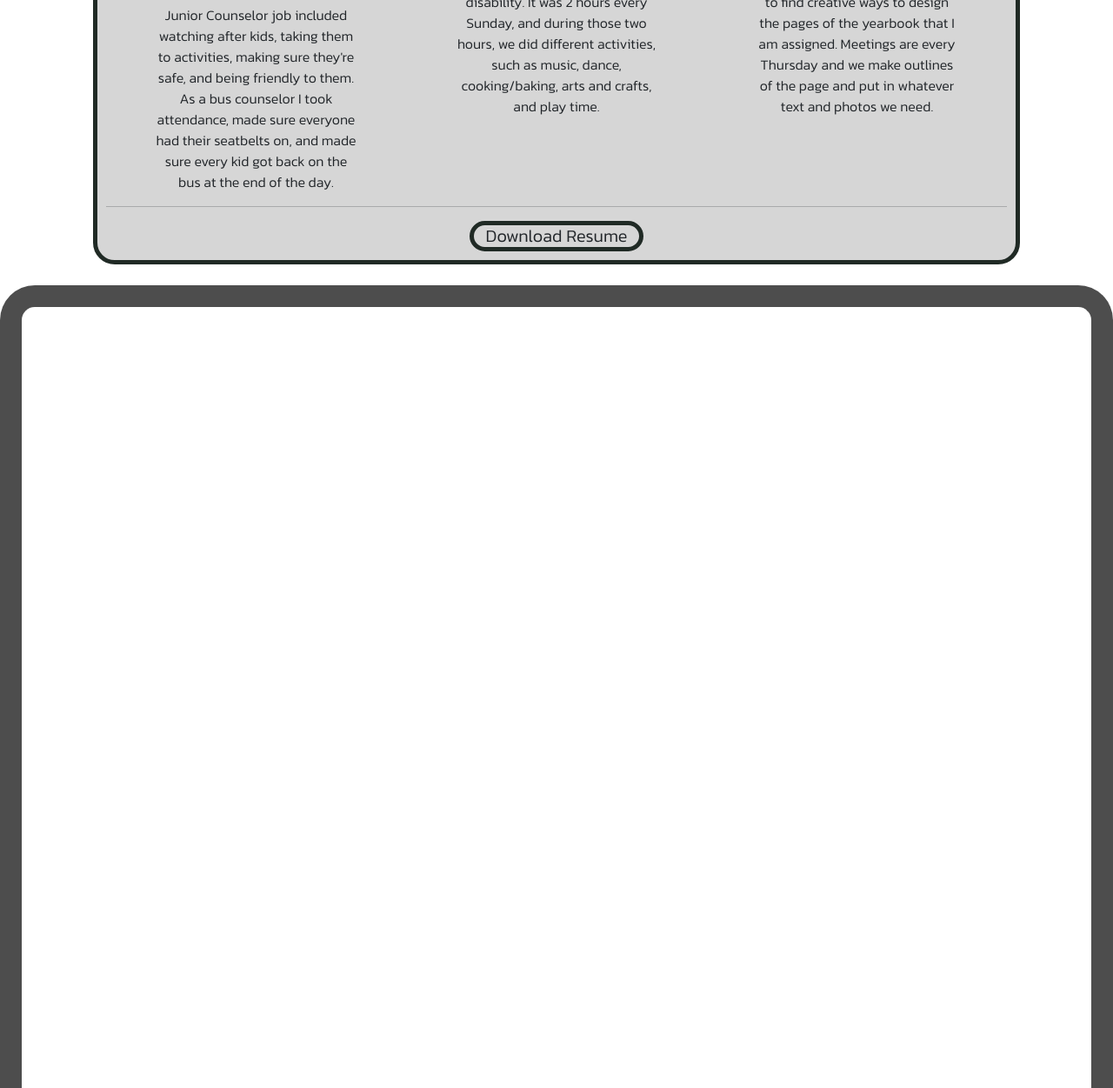
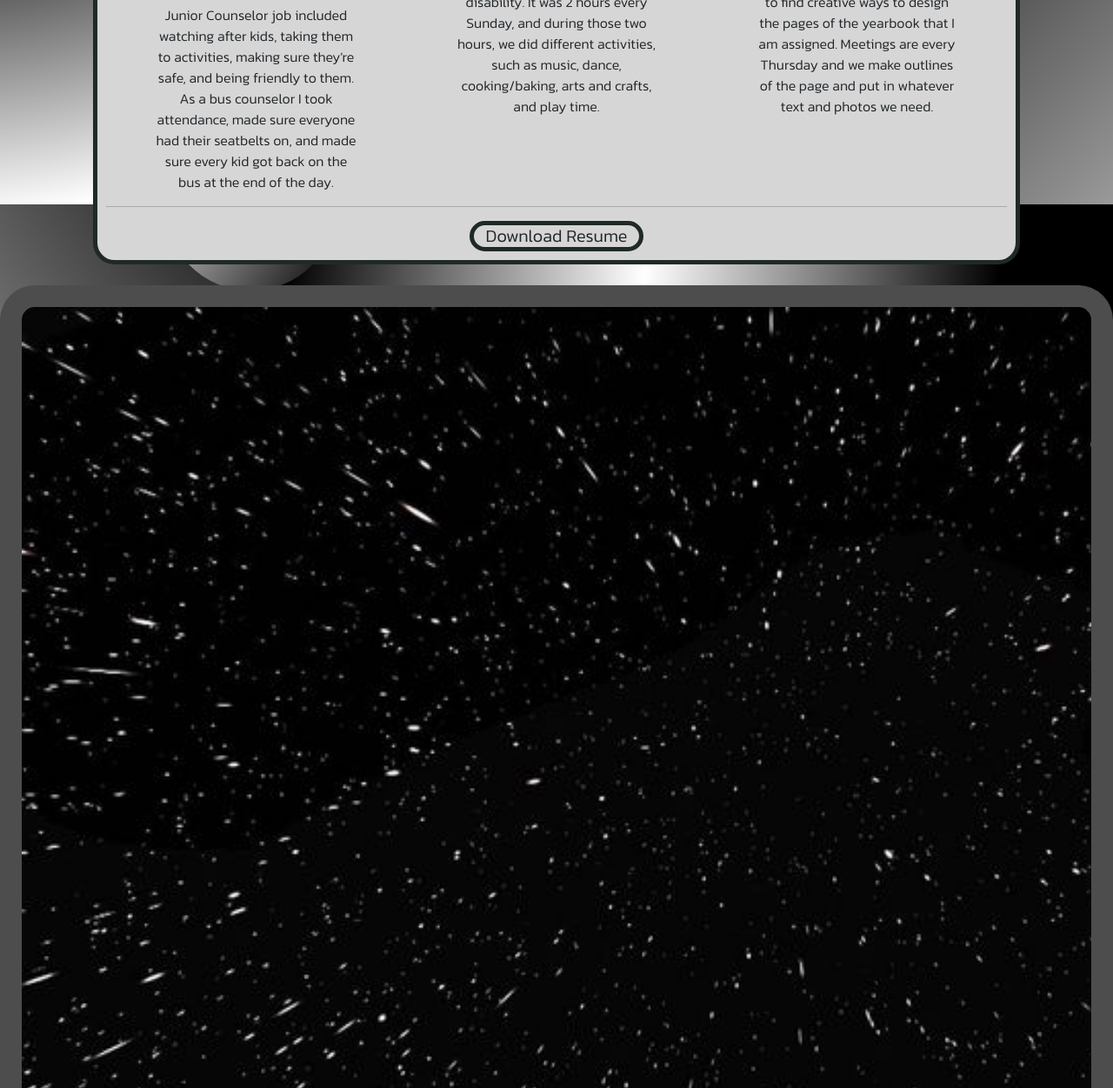
Before and after one commit to Bwinecoor/Portfolio-SW, a plain HTML site: page resume.html in a window 1280 px wide. Shown: the part 565-1816 px from the top of the page at 87% size. Drawn offline with nearby package versions, Linux system fonts and the light colour scheme; the site is published under a folder, as on GitHub Pages, so addresses that start at the root find nothing.

Commit message:
Add files via upload

```diff
--- a/hyperspace.css
+++ b/hyperspace.css
@@ -1,5 +1,5 @@
  .wall{
-    background: url(/images/hyperspace.jpg);
+    background: url(images/hyperspace.jpg);
     background-size: cover;
   }
 
@@ -12,12 +12,12 @@
     border-right: 25px solid rgb(77, 77, 77);
     text-align: center;
     border-radius: 40px;
-    background-image: url(/images/hyperbackground.png);
+    background-image: url(images/hyperbackground.png);
     background-size: cover;
   }
 
   #hyperspace:hover{
-    background-image: url(/images/hyperspacehover.png);
+    background-image: url(images/hyperspacehover.png);
     transition: .5s;
   }
 
--- a/resume.html
+++ b/resume.html
@@ -67,7 +67,7 @@
             <div class="text-center tha">
               <h2 class="googlefont2 text-decoration-underline">Volunteer</h2>
               <h5 class="googlefont2"><b>Friendship Circle</b></h5>
-              <p class="googlefont2">When I used to go to Friendship Circle I helped a buddy witha disability. It
+              <p class="googlefont2">When I used to go to Friendship Circle I helped a buddy with a disability. It
                 was 2
                 hours
                 every Sunday, and during those two hours, we did different activities, such as music, dance,
--- a/style.css
+++ b/style.css
@@ -224,7 +224,7 @@ a:hover {
   color: #48d548;
 }
   body {
-    background-image: url(/images/background.png);
+    background-image: url(images/background.png);
     background-repeat: no-repeat;
     background-size: cover;
     background-attachment: fixed;
```
